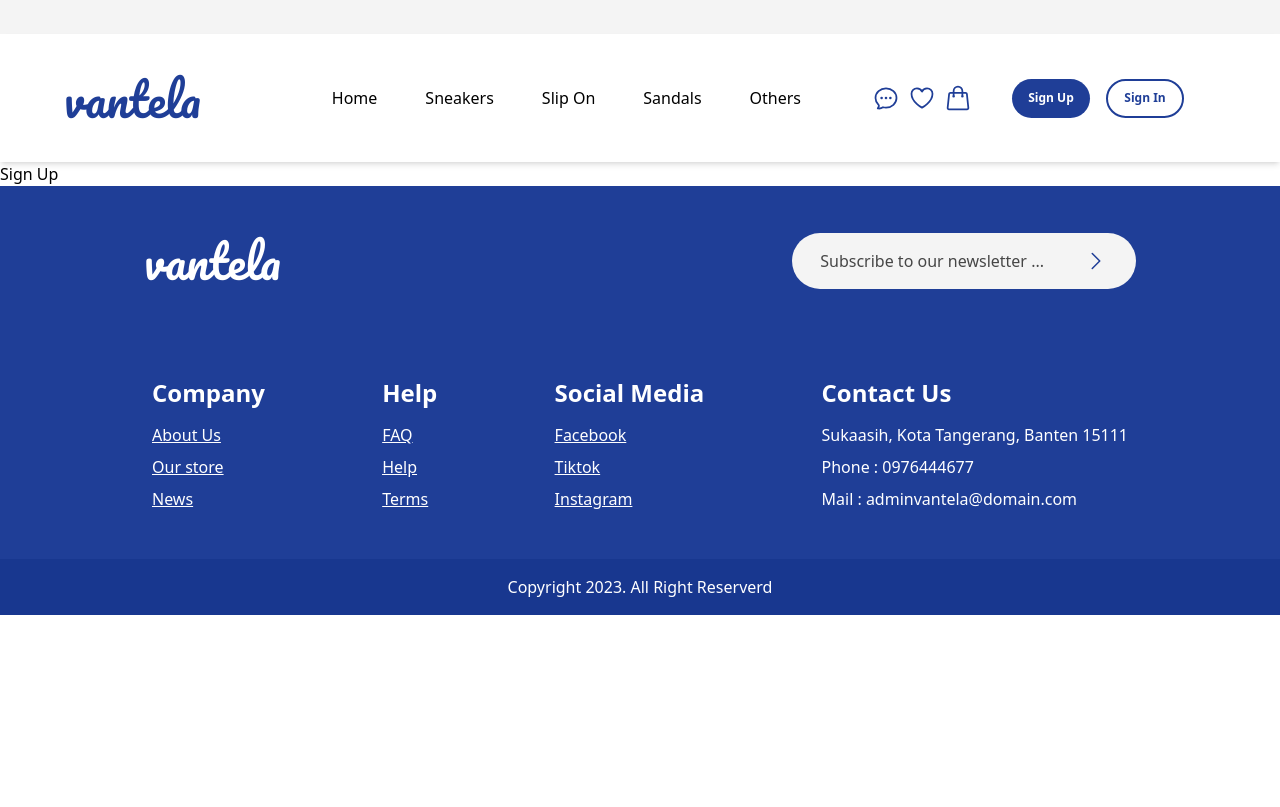
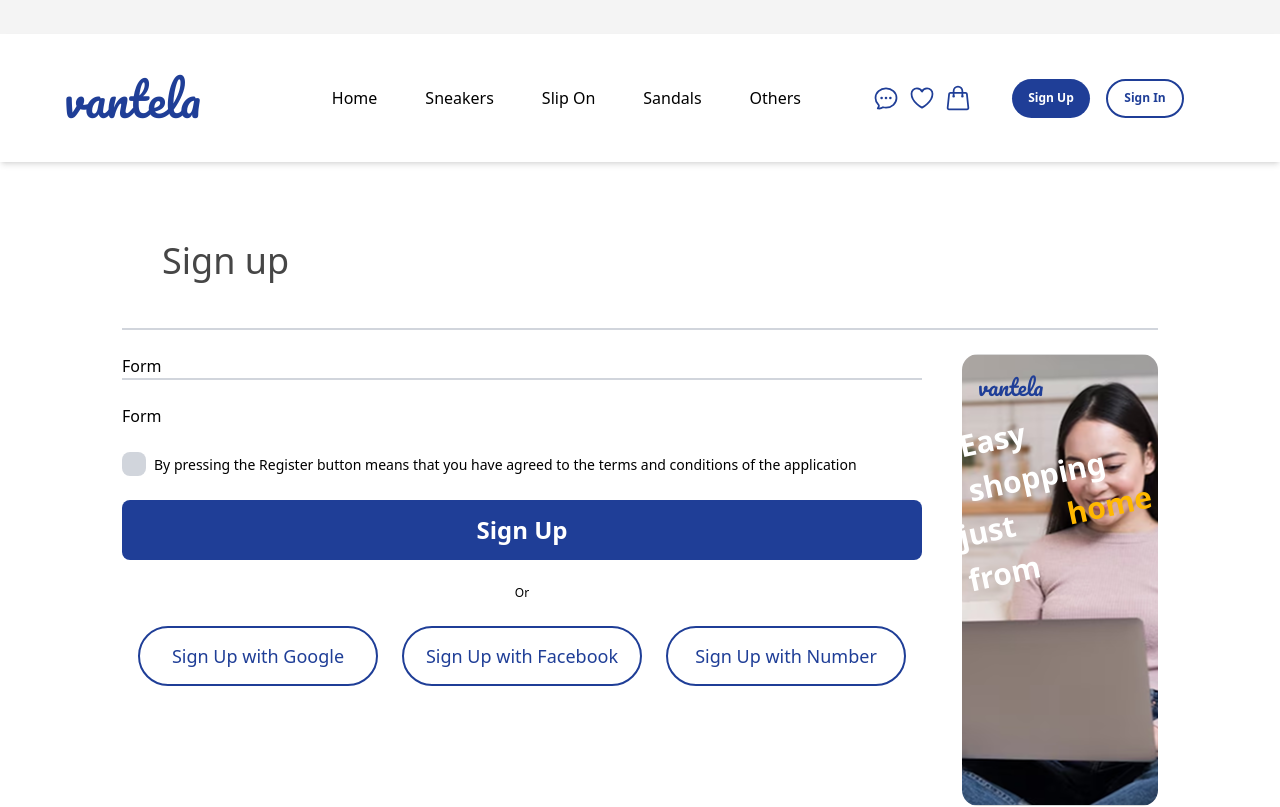
Before and after one commit to LucasAdamyMartin/projet-e-commerce, a React (Vite) app: page /signUp in a window 1280 px wide. Shown: the top 807 px of the page. Built offline with nearby package versions, Linux system fonts and the light colour scheme; a web font is replaced by a local one.

Commit message:
feat(sign up page) : start page

```diff
--- /dev/null
+++ b/src/components/Form.tsx
@@ -0,0 +1,3 @@
+export function Form() {
+    return(<h1>Form</h1>)
+}
--- a/src/pages/SignUp.tsx
+++ b/src/pages/SignUp.tsx
@@ -1,3 +1,49 @@
+import { TEXTS } from "../../utils/constants";
+import { ButtonClick } from "../components/Button/ButtonClick";
+import { Form } from "../components/Form";
+import { Text } from "../components/Text";
+
 export function SignUp() {
-    return <h1>Sign Up</h1>
+    const containerClasses =
+    "flex flex-col rounded-2xl lg:bg-[url('/img/img_SignUp.png')] bg-[url('/img/chaussure_hero_mobile.webp')] bg-cover bg-center w-[382px] h-[452px]";
+    return (
+    <div className="flex flex-col  ml-[90px] mr-[90px] p-8 space-y-6">
+        <div className="flex items-center border-b-2 p-[40px] border-gray-300">
+            <Text color="text-gray-200" fontSize="text-[36px]" fontStyle="text-Inter" text="Sign up"/>
+        </div>
+        <div className="flex flex-row space-x-10">
+            <div className="flex flex-col space-y-6">
+                <div className="flex border-b-2 border-gray-300">
+                    <Form/>
+                </div>
+                <Form/>
+                <div className="flex flex-row items-center space-x-2">
+                    <ButtonClick height="h-[24px]" text="" width="w-[24px]" additionalClassName="rounded-lg bg-gray-300"/>
+                    <Text color="text-black" fontSize="text-[14px]" fontStyle="font-Inter" text={TEXTS.ConditionsText}/>
+                </div>
+                <ButtonClick height="h-[60px]" text="Sign Up" width="w-[800px]" additionalClassName="rounded-lg bg-primary text-white text-[24px] font-semibold"/>
+                <div className="flex flex-col justify-center items-center space-y-6">
+                    <Text color="text-black" fontSize="text-[12px]" fontStyle="font-Inter" text="Or"/>
+                    <div className="flex flex-row space-x-6">
+                        <ButtonClick height="h-[60px]" text="Sign Up with Google" width="w-[240px]" additionalClassName="rounded-full border-2 border-primary text-primary text-[18px] font-medium"/>
+                        <ButtonClick height="h-[60px]" text="Sign Up with Facebook" width="w-[240px]" additionalClassName="rounded-full border-2 border-primary text-primary text-[18px] font-medium"/>
+                        <ButtonClick height="h-[60px]" text="Sign Up with Number" width="w-[240px]" additionalClassName="rounded-full border-2 border-primary text-primary text-[18px] font-medium"/>
+                    </div>
+                </div>
+            </div>
+            <div className={containerClasses}>
+               <div className="flex pt-4 pl-4">
+                    <Text color="text-primary" fontSize="text-[22px]" fontStyle="font-pacifico" text="vantela"/>
+                </div>
+                <div className="flex-grow items-end">
+                    <Text color="text-white" fontSize="text-[30px]" fontStyle="font-Inter" text="Easy shopping" additionalClassName="font-bold -rotate-12"/>
+                    <div className="flex flex-row space-x-2 -rotate-12">
+                        <Text color="text-white" fontSize="text-[30px]" fontStyle="font-Inter" text="just from" additionalClassName="font-bold"/>
+                        <Text color="text-secondary" fontSize="text-[30px]" fontStyle="font-Inter" text="home" additionalClassName="font-bold"/>
+                    </div>
+               </div>
+            </div>
+        </div>
+    </div>
+    )
 }
--- a/utils/constants.ts
+++ b/utils/constants.ts
@@ -9,7 +9,8 @@ export const TEXTS: { [key: string]: string } = {
     HomeTitleStrong : "PUBLIC HIGH",
     HomeTitleNotStrong : "GUM NATURAL",
     HomeParagraphe : "It was popularised in the 1960s with the release of Letraset sheets containing Lorem \n Ipsum passages, and more recently with desktop publishing",
-    BackgroundText : "New Arrivals"
+    BackgroundText : "New Arrivals",
+    ConditionsText : "By pressing the Register button means that you have agreed to the terms and conditions of the application",
 }
 
 export const NAVIGATION_ITEMS : {text : string, link? : string}[] =  [{text : "Home", link: "/"}, {text : "Sneakers"}, {text : "Slip On"}, {text : "Sandals", link: "/sandals"}, {text : "Others"}];
```
Also changed, not shown: public/img/img_SignUp.png (added).
